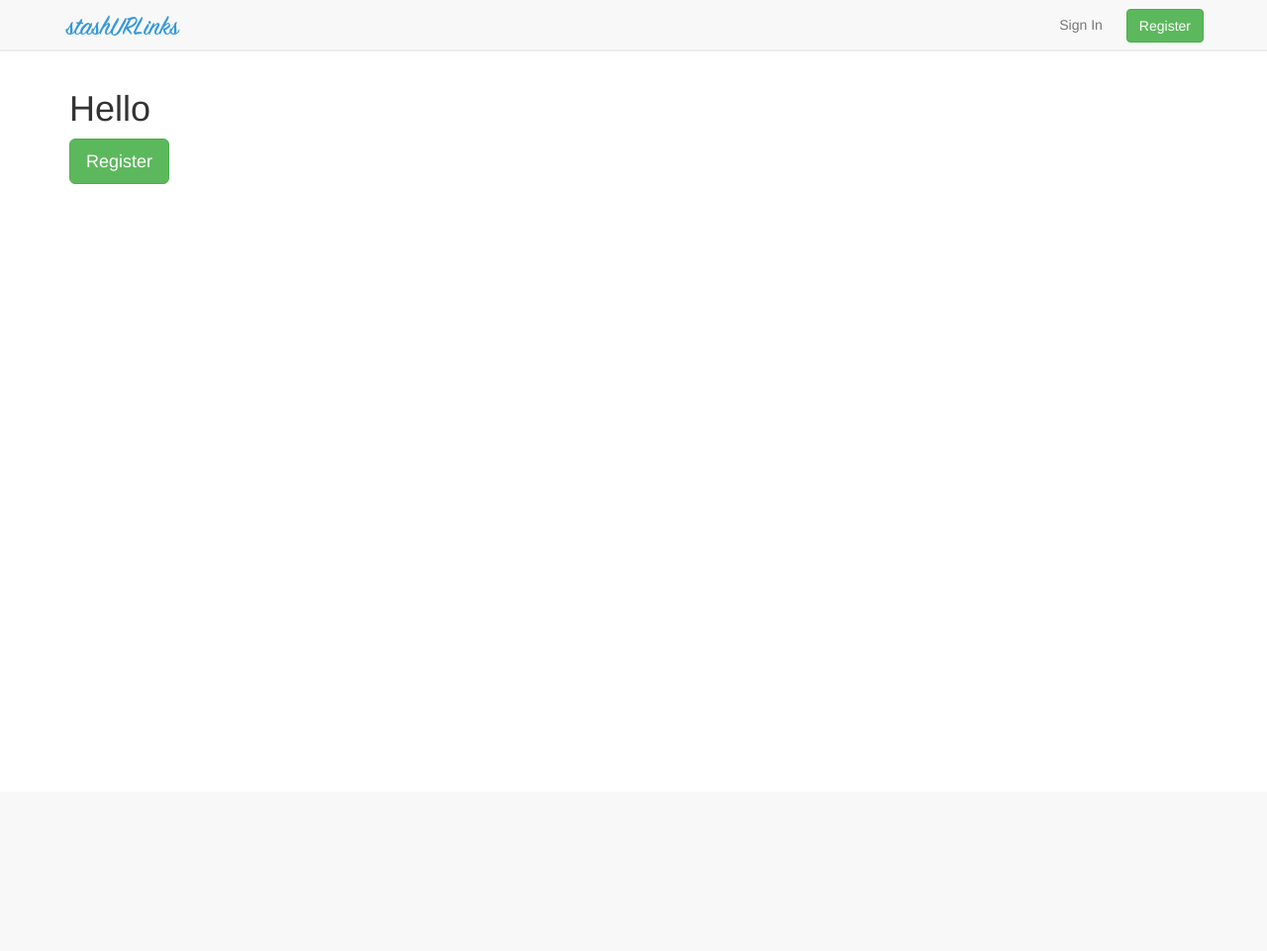
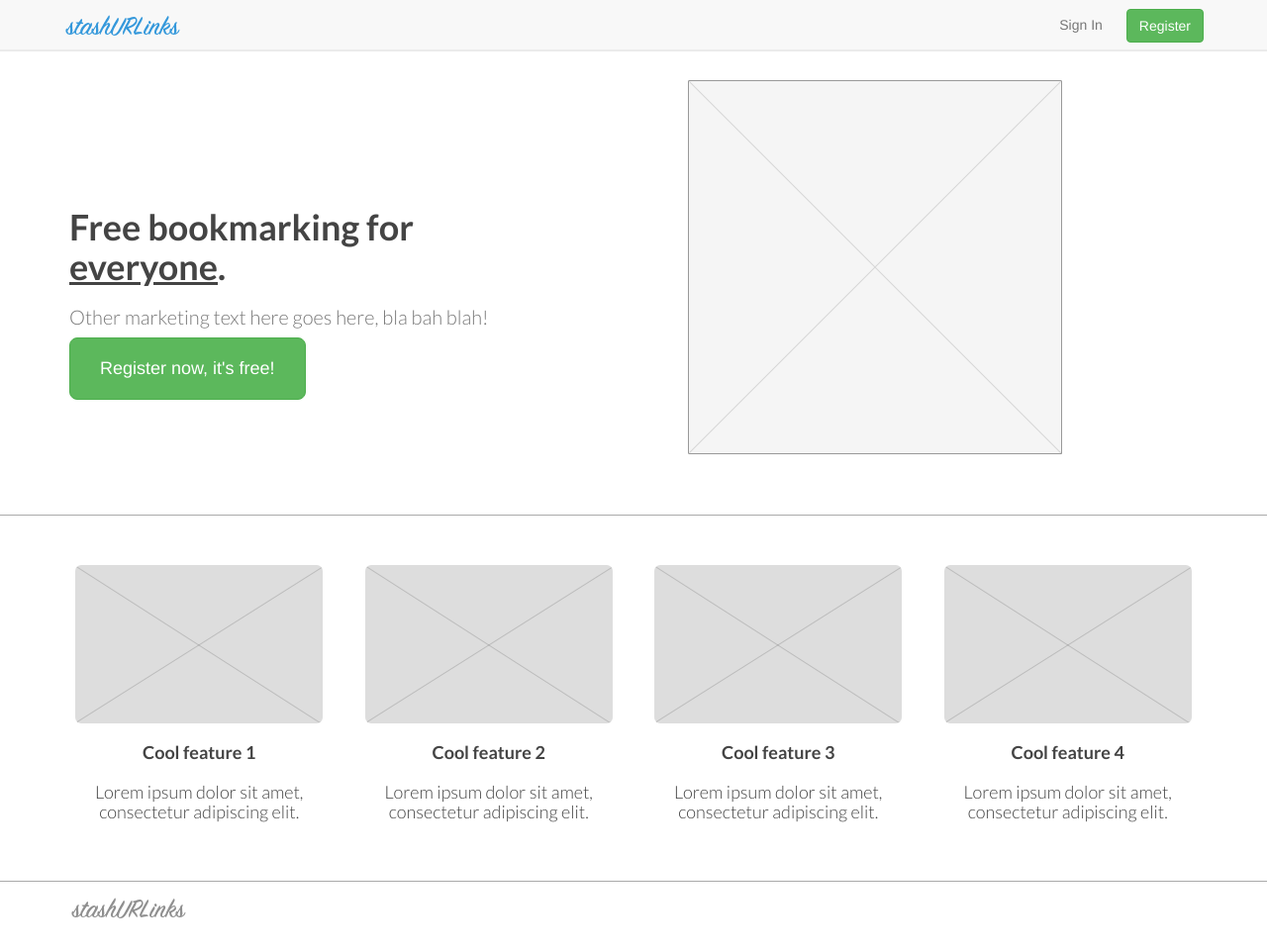
Before and after one commit to nikizh/stashurlinks, a Django app: page / in a window 1280 px wide. Shown: the whole page at 99% size. Before the commit the page ends 186 px from the top, so only its background shows below. Run offline with Django 3.2, Linux system fonts and the light colour scheme; parts of the project's set-up code (start-up, migrations or seed data) failed here and were passed over; some libraries are stand-ins or nearby versions.

Commit message:
Landing page

```diff
--- a/static/css/style.css
+++ b/static/css/style.css
@@ -1,3 +1,5 @@
+@import url(http://fonts.googleapis.com/css?family=Lato:300,700);
+
 body {
     padding-top: 70px;
 }
@@ -17,3 +19,63 @@ body {
     height: 50px;
     padding: 9px 9px;
 }
+
+.landing-header h1 {
+    color: #444;
+    font-size: 36px;
+    font-family: 'Lato', sans-serif;
+    font-weight: 700;
+}
+
+.landing-header h2 {
+    color: #777;
+    font-size: 20px;
+    font-family: 'Lato', sans-serif;
+    font-weight: 300;
+}
+
+.btn-xlarge {
+    padding: 20px 30px;
+    font-size: 18px;
+    line-height: normal;
+    -webkit-border-radius: 8px;
+    -moz-border-radius: 8px;
+    border-radius: 8px;
+}
+
+.marketing-block {
+    margin-top: 140px;
+}
+
+.landing-container-top-space {
+    padding-top: 40px;
+}
+
+.landing-container-border {
+    padding-bottom: 50px;
+    border-bottom: 1px solid #AAA;
+    margin-bottom: 10px;
+}
+
+.landing-feature {
+    color: #444;
+    font-size: 18px;
+    font-family: 'Lato', sans-serif;
+    text-align: center;
+}
+
+.landing-feature h2 {
+    color: #444;
+    font-size: 18px;
+    font-weight: 700;
+}
+
+.landing-feature h3 {
+    color: #444;
+    font-size: 18px;
+    font-weight: 300;
+}
+
+.footer {
+  height: 60px;
+}
--- a/templates/stashmarksApp/base.html
+++ b/templates/stashmarksApp/base.html
@@ -91,6 +91,16 @@
 
 {% block body_block %} {% endblock %}
 
+<footer class="footer">
+    <div class="container">
+        <div class="row">
+            <div class="col-md-12">
+                <img src="{% static 'images/logo-grayscale.png' %}">
+            </div>
+        </div>
+    </div>
+</footer>
+
 <!-- Bootstrap core JavaScript
 ================================================== -->
 <!-- Placed at the end of the document so the pages load faster -->
--- a/templates/stashmarksApp/index.html
+++ b/templates/stashmarksApp/index.html
@@ -6,13 +6,53 @@
 
 {% block body_block %}
 
-    <div class="container">
-        <div class="row">
-            <div class="col-md-12">
-                <h1>{{ msg }}</h1>
-                <a href="/accounts/signup/" class="btn btn-success btn-lg">Register</a>
+    <div class="container-fluid landing-container-border">
+        <div class="container">
+            <div class="row">
+                <div class="col-md-5 landing-header">
+                    <div class="marketing-block">
+                        <h1>
+                            Free bookmarking for <u>everyone</u>.
+                        </h1>
+
+                        <h2>
+                            Other marketing text here goes here, bla bah blah!
+                        </h2>
+                        <a href="/accounts/signup/" class="btn btn-success btn-xlarge">Register now, it's free!</a>
+                    </div>
+                </div>
+                <div class="col-md-7 text-center">
+                    <img src="{% static 'images/placeholder-400-400.png' %}">
+                </div>
             </div>
         </div>
     </div>
 
+
+    <div class="container-fluid landing-container-border landing-container-top-space">
+        <div class="container">
+            <div class="row">
+                <div class="col-md-3 landing-feature">
+                    <img src="{% static 'images/placeholder-250-160.png' %}" alt="Cool Feature 1" class="img-rounded" />
+                    <h2>Cool feature 1</h2>
+                    <h3>Lorem ipsum dolor sit amet, consectetur adipiscing elit.</h3>
+                </div>
+                <div class="col-md-3 landing-feature">
+                    <img src="{% static 'images/placeholder-250-160.png' %}" alt="Cool Feature 2" class="img-rounded" />
+                    <h2>Cool feature 2</h2>
+                    <h3>Lorem ipsum dolor sit amet, consectetur adipiscing elit.</h3>
+                </div>
+                <div class="col-md-3 landing-feature">
+                    <img src="{% static 'images/placeholder-250-160.png' %}" alt="Cool Feature 3" class="img-rounded" />
+                    <h2>Cool feature 3</h2>
+                    <h3>Lorem ipsum dolor sit amet, consectetur adipiscing elit.</h3>
+                </div>
+                <div class="col-md-3 landing-feature">
+                    <img src="{% static 'images/placeholder-250-160.png' %}" alt="Cool Feature 4" class="img-rounded" />
+                    <h2>Cool feature 4</h2>
+                    <h3>Lorem ipsum dolor sit amet, consectetur adipiscing elit.</h3>
+                </div>
+            </div>
+        </div>
+    </div>
 {% endblock %}
```
Also changed, not shown: static/images/logo-grayscale.png (added), static/images/placeholder-250-160.png (added), static/images/placeholder-400-400.png (added).
